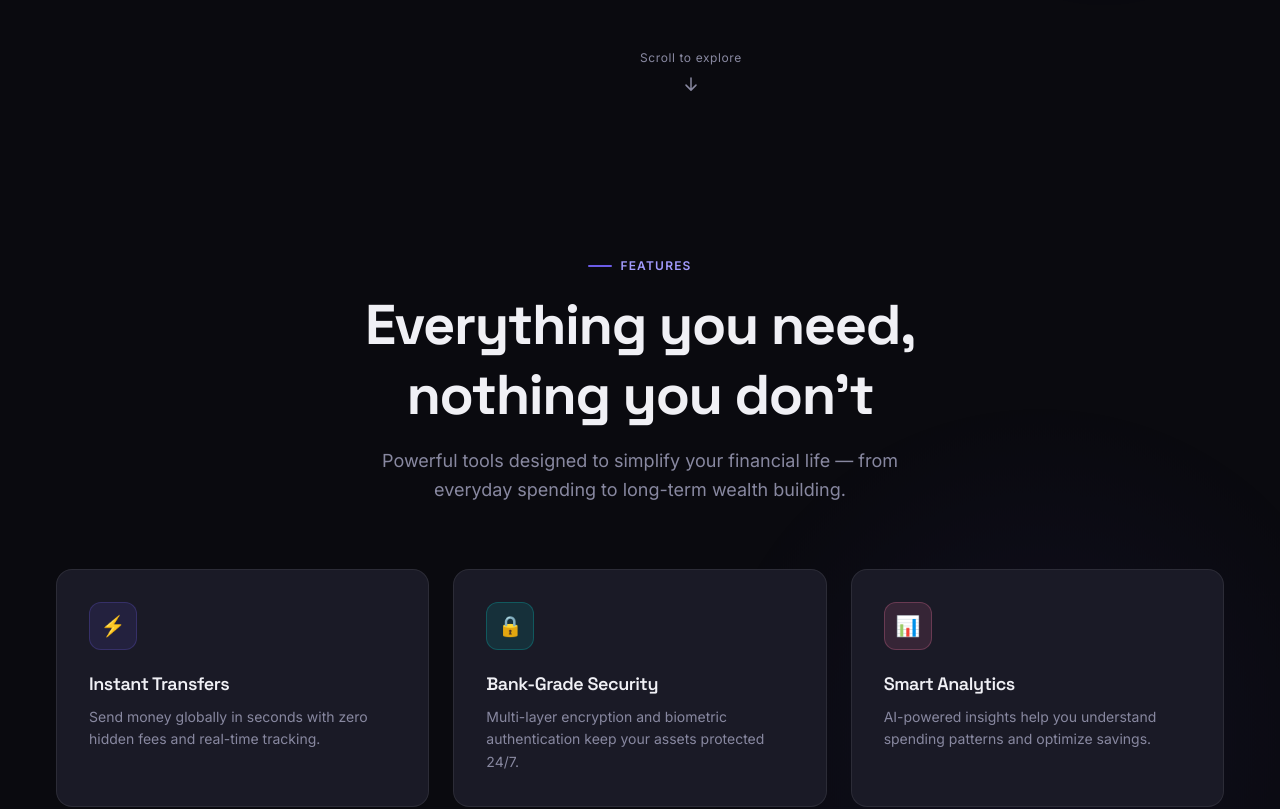
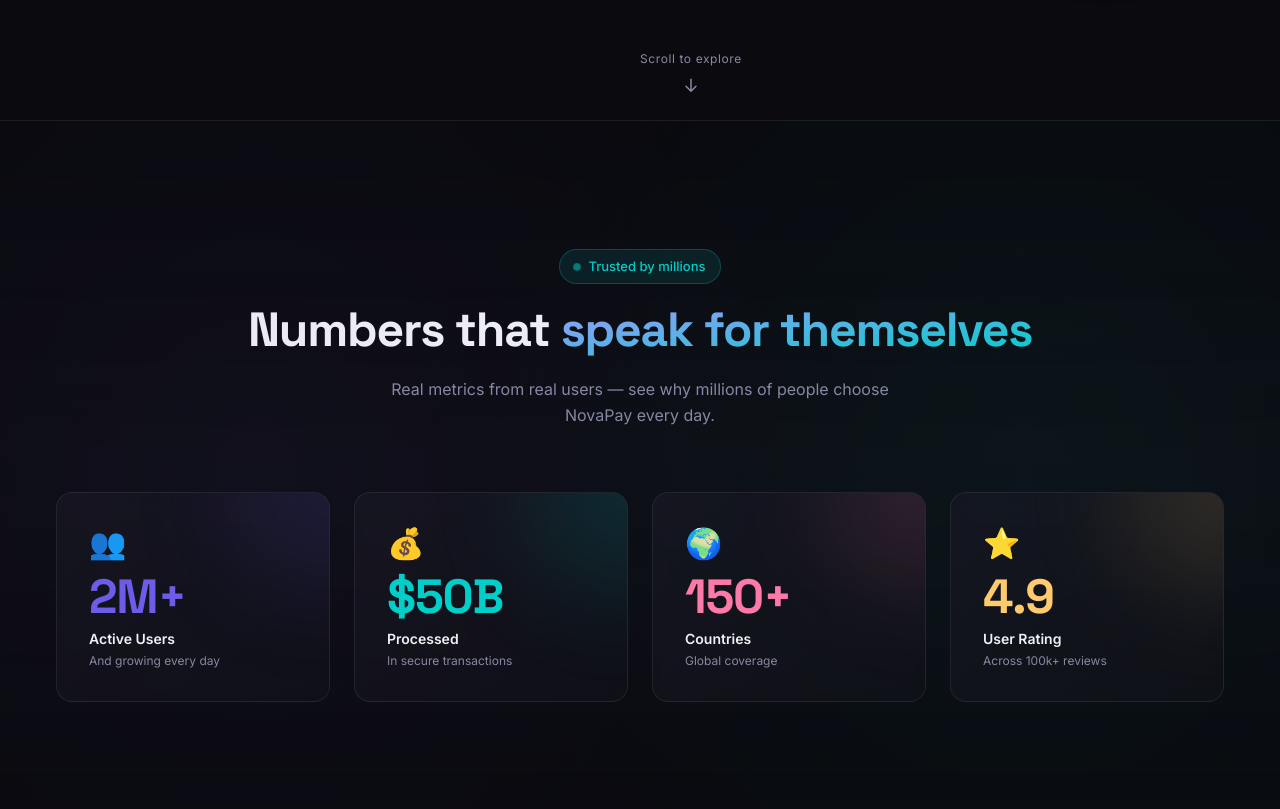
Before and after one commit to devDadvar013/technical-assignment, a Next.js app: page / in a window 1280 px wide. Shown: the part 680-1489 px from the top of the page. Built offline with nearby package versions, Linux system fonts and the light colour scheme.

Commit message:
feat(page): integrate StatsSection between Hero and Features

```diff
--- a/app/page.tsx
+++ b/app/page.tsx
@@ -1,6 +1,7 @@
 import ScrollProgress from '@/components/ScrollProgress';
 import Navbar from '@/components/Navbar';
 import HeroSection from '@/components/HeroSection';
+import StatsSection from '@/components/StatsSection';
 import FeaturesSection from '@/components/FeaturesSection';
 import JourneySection from '@/components/JourneySection';
 import CTASection from '@/components/CTASection';
@@ -13,6 +14,7 @@
       <Navbar />
       <main>
         <HeroSection />
+        <StatsSection />
         <FeaturesSection />
         <JourneySection />
         <CTASection />
```
